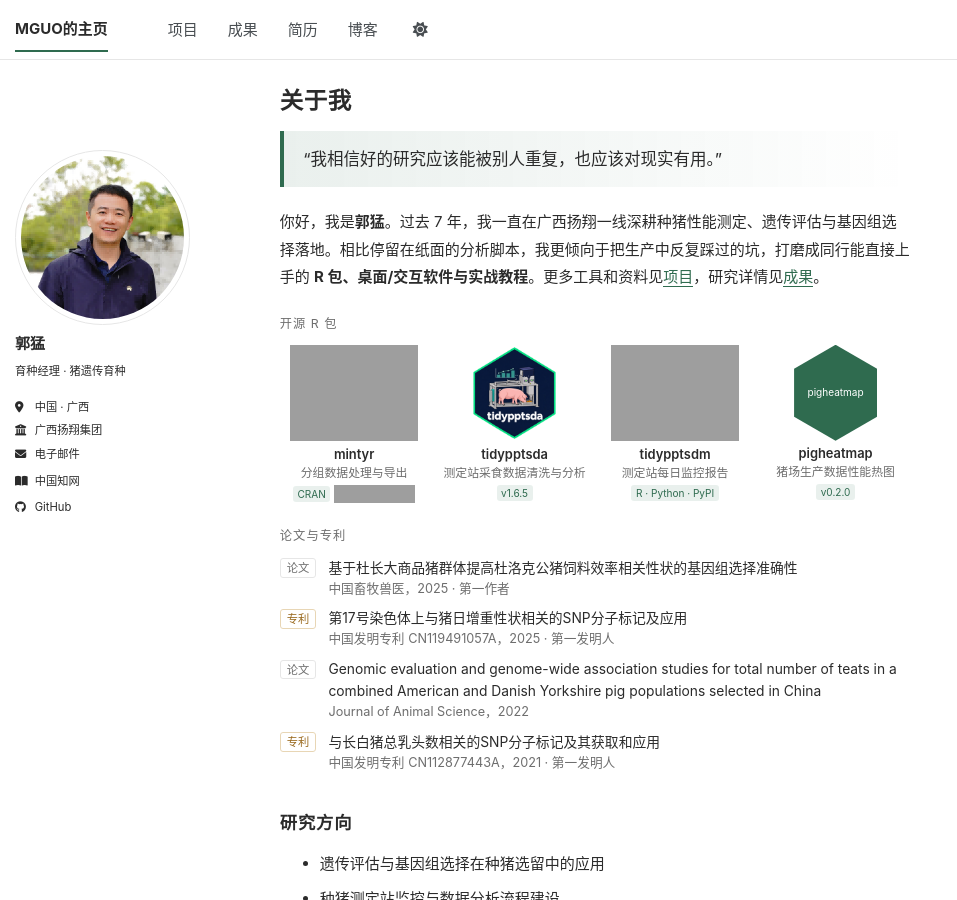
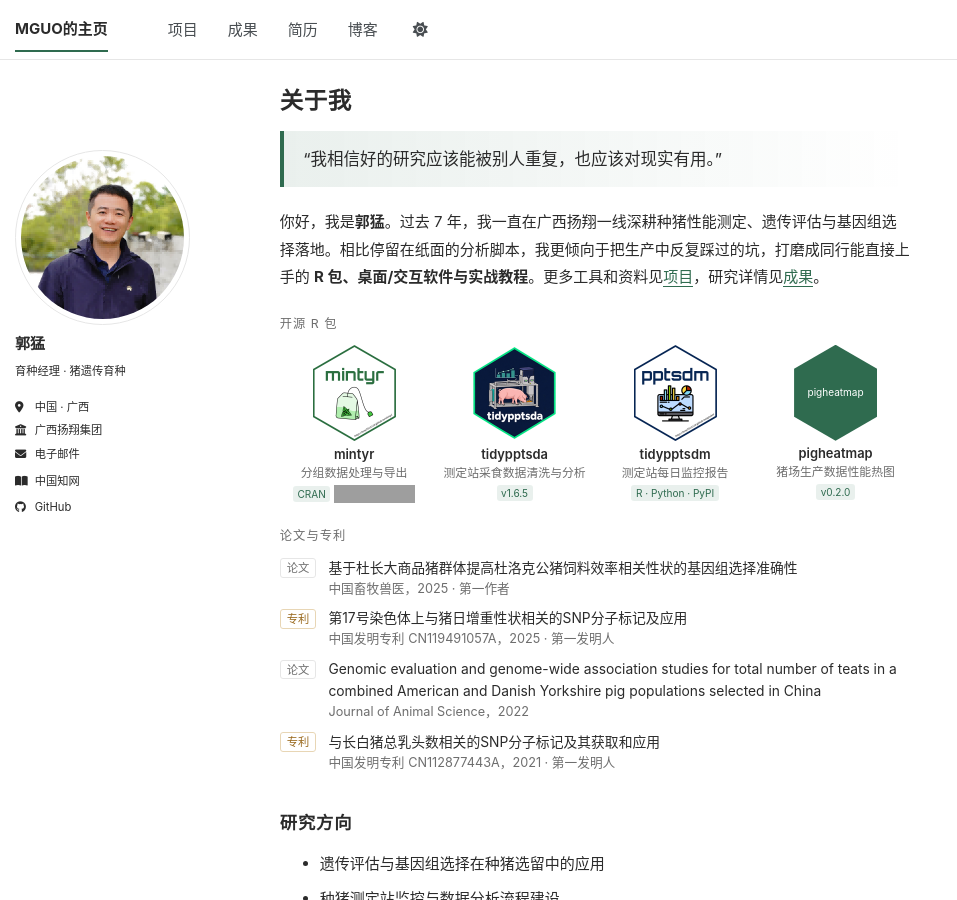
Before and after one commit to tony2015116/tony2015116.github.io, a Jekyll site: the page built from _pages/about.md, in a window 1280 px wide and 900 px high. Shown: the whole window, without its empty margins (0-957 px from the left). Built offline with Jekyll 4.4.1, drawn with Linux system fonts in a browser that asks for light colours; a script bundle is joined from its source files by our own code; a style sheet for code colours, icons or effects is not loaded; grey boxes are pictures that could not be loaded.

Commit message:
首页 R 包图标改为 PNG，体积从约 480 KB 降到 67 KB
Co-Authored-By: Claude Opus 5.5 <noreply@anthropic.com>
Claude-Session: https://claude.ai/code/session_01EG2X4vuBsyZvfFGUCStcu7

```diff
--- a/_data/home.yml
+++ b/_data/home.yml
@@ -9,7 +9,7 @@
 
 packages:
   - name: "mintyr"
-    logo: "mintyr.svg"
+    logo: "mintyr.png"
     url: "https://tony2015116.github.io/mintyr/"
     desc: "分组数据处理与导出"
     badge: "CRAN"
@@ -20,7 +20,7 @@ packages:
     desc: "测定站采食数据清洗与分析"
     badge: "v1.6.5"
   - name: "tidypptsdm"
-    logo: "tidypptsdm.svg"
+    logo: "tidypptsdm.png"
     url: "https://tony2015116.github.io/tidypptsdm/"
     desc: "测定站每日监控报告"
     badge: "R · Python · PyPI"
```
Also changed, not shown: images/packages/mintyr.png (added), images/packages/tidypptsda.png, images/packages/tidypptsdm.png (added).
